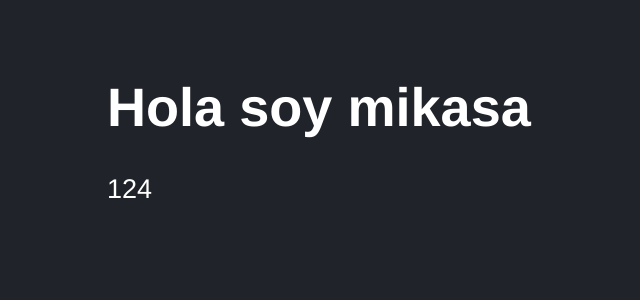
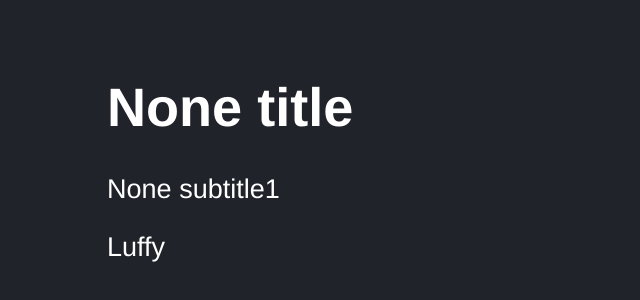
Before and after one commit to LemoneGT/React-Course, a React (Vite) app in the folder Course/03-counter-app-vite/: page / in a window 1280 px wide. Shown: the part 108-408 px from the top of the page, without its empty margins (41-681 px from the left). Built offline with nearby package versions, Linux system fonts and the light colour scheme.

Commit message:
default proptypes

```diff
--- a/Course/03-counter-app-vite/src/FirstApp.jsx
+++ b/Course/03-counter-app-vite/src/FirstApp.jsx
@@ -37,7 +37,7 @@
 
 // if you want to show the title in your props, you only to write the component or object of props
 // and you have to create a default value in yopu type of prop
-export const FirstApp = ( {title, subTitle} ) => {
+export const FirstApp = ( {title, subTitle, name} ) => {
     // console.log(props)
     // if(!title){
     //     throw new Error('El titulo no existe')
@@ -49,6 +49,7 @@
             {/* if you need to send or you need the object convert in this json.stringify */}
             {/* <code>{ JSON.stringify(newMessage) }</code> */}
             <p>{subTitle + 1}</p>
+            <p>{name}</p>
         </>
     )
 }
@@ -57,5 +58,12 @@
 // you need to add PropTypes to refer what type you need
 FirstApp.propTypes = {
     title: PropTypes.string.isRequired,
-    subTitle: PropTypes.number,
+    subTitle: PropTypes.string,
 }
+
+// default prop types
+FirstApp.defaultProps = {
+    title: 'None title',
+    subTitle: 'None subtitle',
+    name: 'Luffy',
+}
--- a/Course/03-counter-app-vite/src/main.jsx
+++ b/Course/03-counter-app-vite/src/main.jsx
@@ -29,6 +29,6 @@
     <React.StrictMode>
         {/* if you want to aggregate properties, you need to do this */}
         {/* add {} to aggregate int in your properties */}
-        <FirstApp title='Hola soy mikasa' subTitle={123}/>
+        <FirstApp />
     </React.StrictMode>
 )
```
